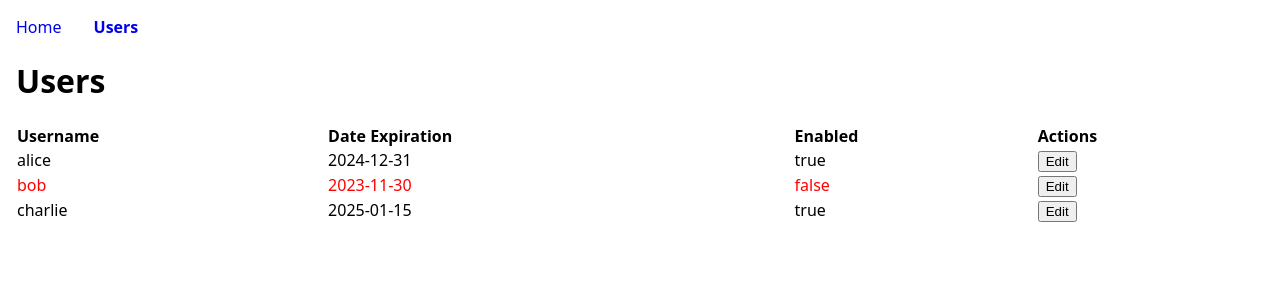
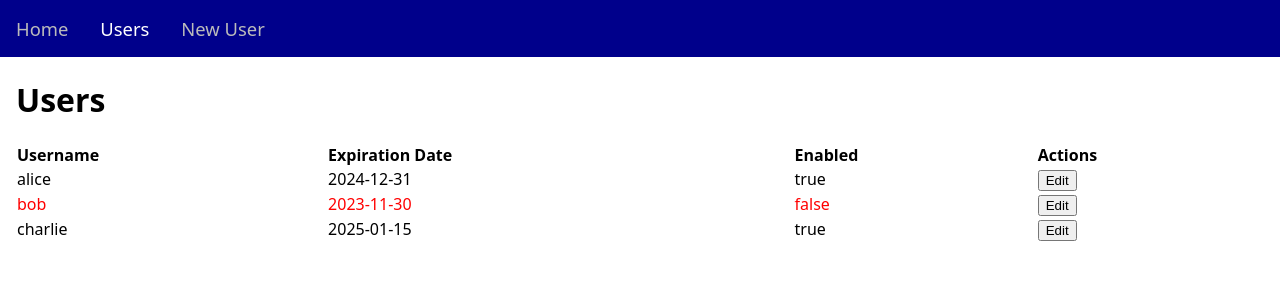
Before and after one commit to lcrespom/angular-user-management, an Angular app: page /users in a window 1280 px wide. Shown: the top 300 px of the page. Built offline with nearby package versions, Linux system fonts and the light colour scheme.

Commit message:
Numeric user id, slight styling

```diff
--- a/src/app/app.css
+++ b/src/app/app.css
@@ -1,13 +1,20 @@
 .nav {
   display: flex;
   gap: 2rem;
+  padding: 1em;
+  background: darkblue;
 }
 
 .nav a {
   cursor: pointer;
   text-decoration: none;
+  color: #bbb;
+  font-size: 115%;
+  &.active-link {
+    color: white;
+  }
 }
 
-.font-bold {
-  font-weight: bold;
+main {
+  margin: 1rem;
 }
--- a/src/app/app.html
+++ b/src/app/app.html
@@ -1,8 +1,18 @@
-<nav class="nav">
-  <a routerLink="/" routerLinkActive="font-bold" [routerLinkActiveOptions]="{ exact: true }"
-    >Home</a
-  >
-  <a routerLink="/users" routerLinkActive="font-bold">Users</a>
-</nav>
+<header>
+  <nav class="nav">
+    <a routerLink="/" routerLinkActive="active-link" [routerLinkActiveOptions]="{ exact: true }"
+      >Home</a
+    >
+    <a
+      routerLink="/users"
+      routerLinkActive="active-link"
+      [routerLinkActiveOptions]="{ exact: true }"
+      >Users</a
+    >
+    <a routerLink="/users/new" routerLinkActive="active-link">New User</a>
+  </nav>
+</header>
 
-<router-outlet />
+<main>
+  <router-outlet />
+</main>
--- a/src/app/pages/user-edit/user-edit.html
+++ b/src/app/pages/user-edit/user-edit.html
@@ -1,5 +1,5 @@
 @if (user) {
-<p>Editing user {{ user.id }}</p>
+<p>Editing user {{ user.userName }}</p>
 } @else {
 <p>Loading user...</p>
 }
--- a/src/app/pages/user-edit/user-edit.ts
+++ b/src/app/pages/user-edit/user-edit.ts
@@ -17,8 +17,7 @@ export class UserEdit {
   async ngOnInit() {
     const userId = this.route.snapshot.paramMap.get('id');
     if (userId) {
-      this.user = await this.usersService.getUser(userId);
+      this.user = await this.usersService.getUser(+userId);
     }
-    console.log('Editing user with ID:', userId);
   }
 }
--- a/src/app/pages/users-table/users-table.html
+++ b/src/app/pages/users-table/users-table.html
@@ -4,7 +4,7 @@
   <thead>
     <tr>
       <th>Username</th>
-      <th>Date Expiration</th>
+      <th>Expiration Date</th>
       <th>Enabled</th>
       <th>Actions</th>
     </tr>
@@ -12,7 +12,7 @@
   <tbody>
     @for (user of users; track user.id) {
     <tr [ngClass]="{ 'disabled-user': !user.isEnabled }">
-      <td>{{ user.id }}</td>
+      <td>{{ user.userName }}</td>
       <td>{{ user.expDate }}</td>
       <td>{{ user.isEnabled }}</td>
       <td>
--- a/src/app/services/users-service.ts
+++ b/src/app/services/users-service.ts
@@ -1,7 +1,8 @@
 import { Injectable } from '@angular/core';
 
 export type User = {
-  id: string;
+  id: number;
+  userName: string;
   expDate: string;
   isEnabled: boolean;
 };
@@ -11,16 +12,16 @@ export type User = {
 })
 export class UsersService {
   private users: User[] = [
-    { id: 'alice', expDate: '2024-12-31', isEnabled: true },
-    { id: 'bob', expDate: '2023-11-30', isEnabled: false },
-    { id: 'charlie', expDate: '2025-01-15', isEnabled: true },
+    { id: 1, userName: 'alice', expDate: '2024-12-31', isEnabled: true },
+    { id: 2, userName: 'bob', expDate: '2023-11-30', isEnabled: false },
+    { id: 3, userName: 'charlie', expDate: '2025-01-15', isEnabled: true },
   ];
 
   async getUsers(): Promise<User[]> {
     return this.users;
   }
 
-  async getUser(id: string): Promise<User | null> {
+  async getUser(id: number): Promise<User | null> {
     return this.users.find((user) => user.id === id) || null;
   }
 }
--- a/src/styles.css
+++ b/src/styles.css
@@ -3,5 +3,4 @@ body {
   font-family: system-ui, -apple-system, BlinkMacSystemFont, 'Segoe UI', Roboto, 'Helvetica Neue',
     Arial, sans-serif;
   margin: 0;
-  padding: 1rem;
 }
```
